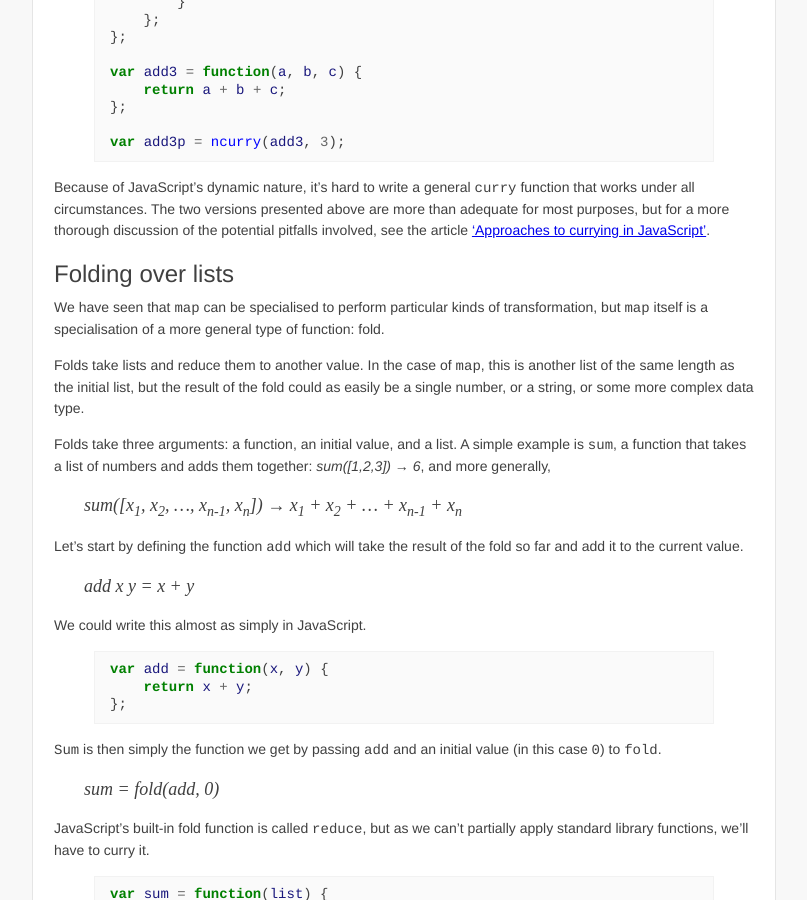
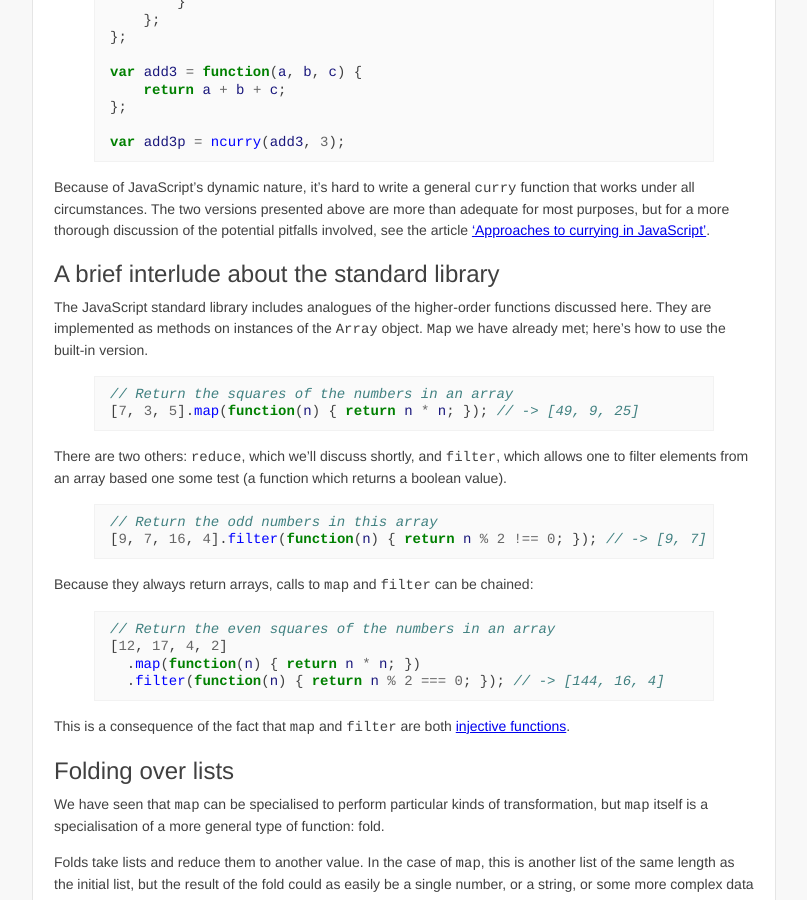
Before and after one commit to othermedia/js-handbook, a Jekyll site: the page built from functional-programming.md, in a window 1280 px wide and 900 px high, scrolled down 3989 px. Shown: the whole window, without its empty margins (236-1043 px from the left). Built offline with Jekyll 4.4.1, drawn with Linux system fonts in a browser that asks for light colours; Markdown is read by kramdown in place of the engine named in the settings.

Commit message:
Add a note about the standard library versions of map, filter and reduce to the functional programming chapter.

```diff
--- a/functional-programming.md
+++ b/functional-programming.md
@@ -294,6 +294,43 @@ the potential pitfalls involved, see the article
   [currying]: http://extralogical.net/articles/currying-javascript
 
 
+A brief interlude about the standard library
+--------------------------------------------
+
+The JavaScript standard library includes analogues of the higher-order
+functions discussed here. They are implemented as methods on instances of the
+`Array` object. `Map` we have already met; here's how to use the built-in
+version.
+
+{% highlight javascript %}
+// Return the squares of the numbers in an array
+[7, 3, 5].map(function(n) { return n * n; }); // -> [49, 9, 25]
+{% endhighlight %}
+
+There are two others: `reduce`, which we'll discuss shortly, and `filter`,
+which allows one to filter elements from an array based one some test (a
+function which returns a boolean value).
+
+{% highlight javascript %}
+// Return the odd numbers in this array
+[9, 7, 16, 4].filter(function(n) { return n % 2 !== 0; }); // -> [9, 7]
+{% endhighlight %}
+
+Because they always return arrays, calls to `map` and `filter` can be chained:
+
+{% highlight javascript %}
+// Return the even squares of the numbers in an array
+[12, 17, 4, 2]
+  .map(function(n) { return n * n; })
+  .filter(function(n) { return n % 2 === 0; }); // -> [144, 16, 4]
+{% endhighlight %}
+
+This is a consequence of the fact that `map` and `filter` are both [injective
+functions][injection].
+
+  [injection]: http://en.wikipedia.org/wiki/Injective_function
+
+
 Folding over lists
 ------------------
 
```
